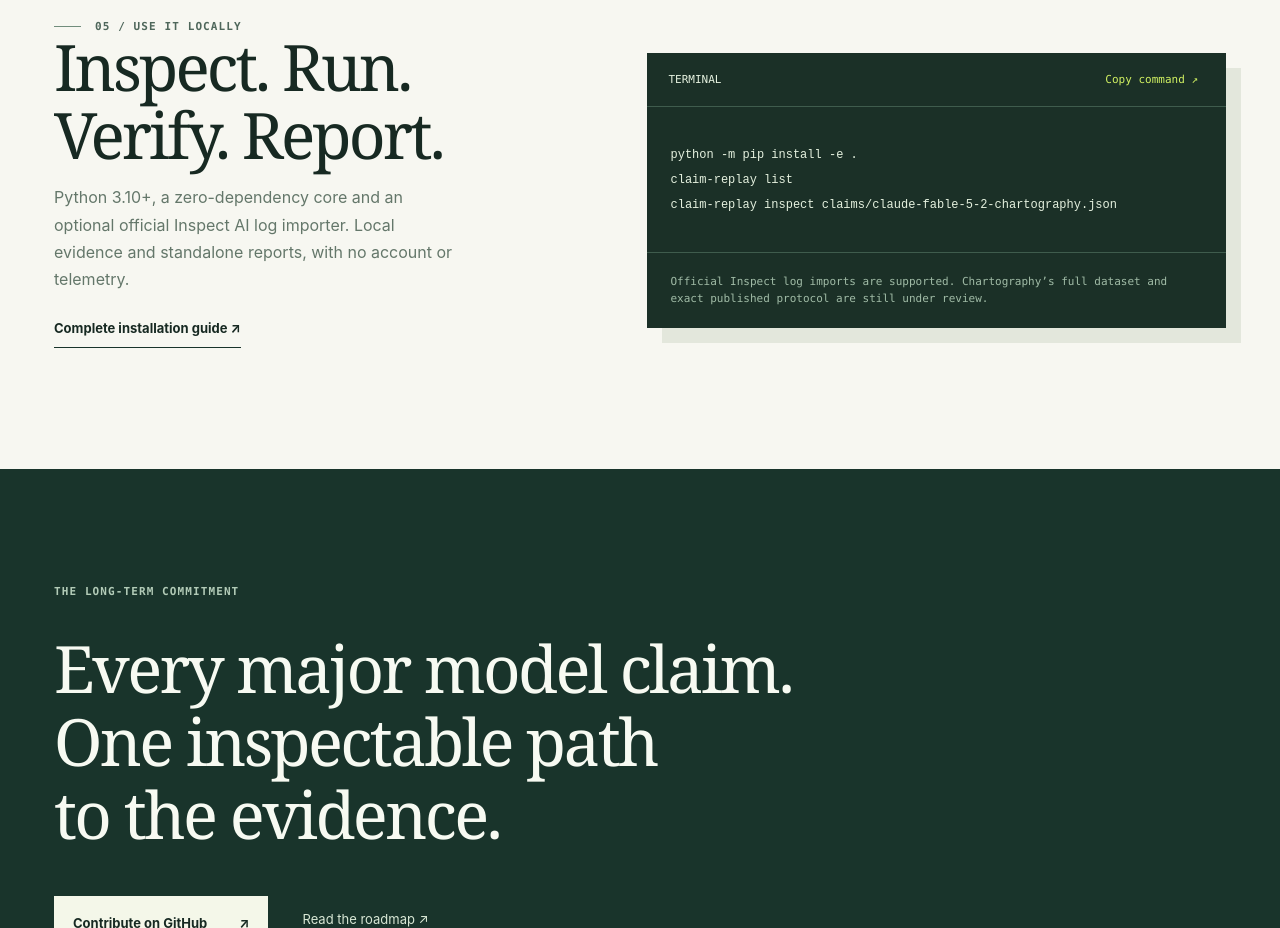
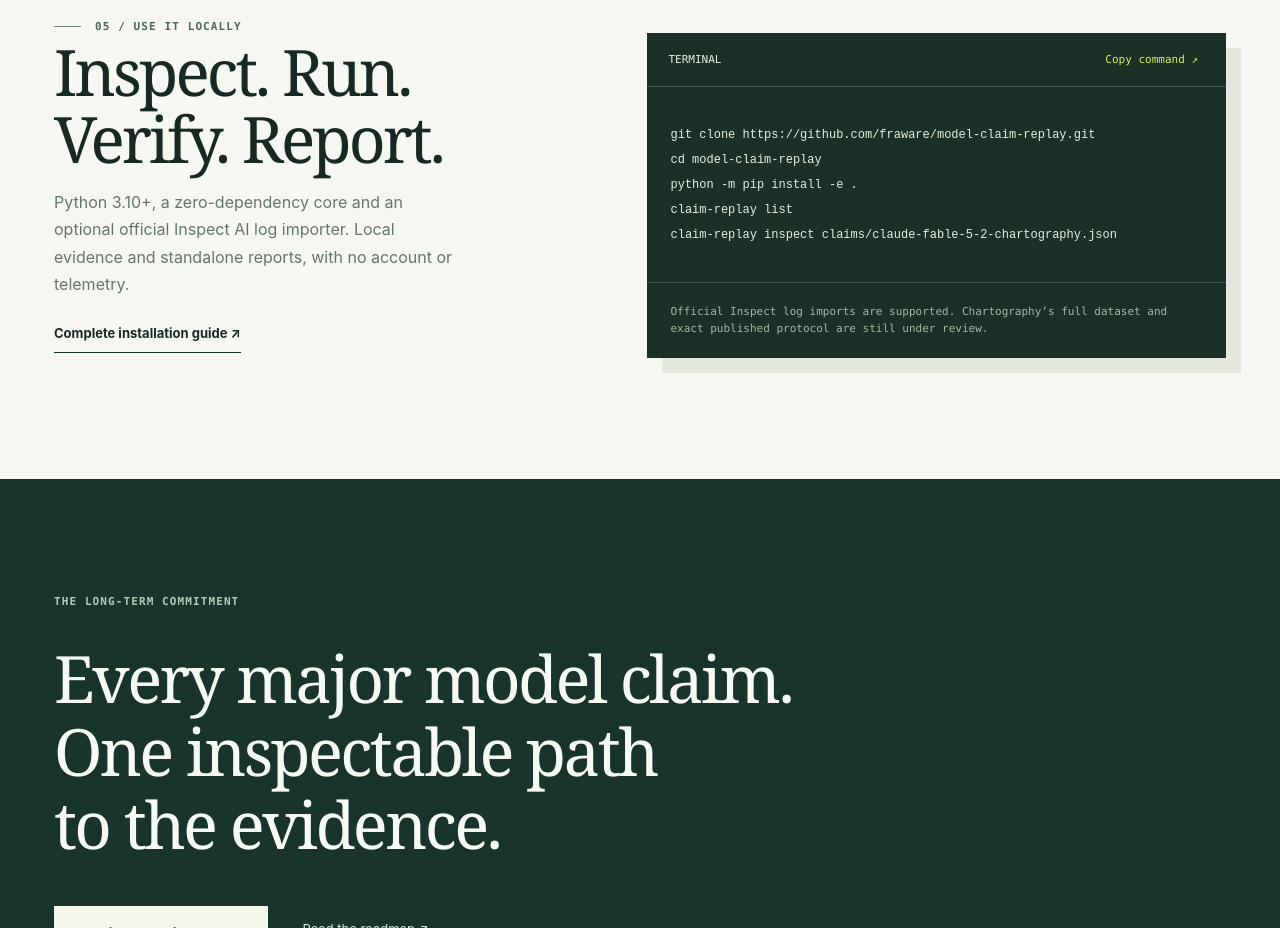
Before and after one commit to fraware/model-claim-replay, a plain HTML site: page website/index.html in a window 1280 px wide. Shown: the part 4340-5268 px from the top of the page. Drawn offline with Linux system fonts and the light colour scheme.

```diff
--- a/website/index.html
+++ b/website/index.html
@@ -5,6 +5,10 @@
   <meta name="viewport" content="width=device-width, initial-scale=1">
   <meta name="color-scheme" content="light">
   <meta name="description" content="Model Claim Replay turns published AI benchmark claims into reproducible evidence. Trace the source, inspect the protocol, replay the experiment.">
+  <link rel="canonical" href="https://fraware.github.io/model-claim-replay/">
+  <meta property="og:type" content="website">
+  <meta property="og:url" content="https://fraware.github.io/model-claim-replay/">
+  <meta name="twitter:card" content="summary">
   <meta property="og:title" content="Model Claim Replay — Show the experiment.">
   <meta property="og:description" content="A public model benchmark claim should lead to a public experiment.">
   <title>Model Claim Replay — Show the experiment.</title>
@@ -67,7 +71,9 @@
           <a href="https://github.com/fraware/model-claim-replay#compare-two-original-inspect-run-logs" target="_blank" rel="noopener noreferrer">Compare your Inspect logs <span aria-hidden="true">↗</span></a></div>
       </div>
     </div></section>
-    <section class="install wrap" id="install"><div class="section-label"><span class="rule"></span> 05 / USE IT LOCALLY</div><div class="install-grid"><div><h2>Inspect. Run.<br>Verify. Report.</h2><p>Python 3.10+, a zero-dependency core and an optional official Inspect AI log importer. Local evidence and standalone reports, with no account or telemetry.</p><a href="https://github.com/fraware/model-claim-replay#try-it-now--fully-offline" class="text-link" target="_blank" rel="noopener noreferrer">Complete installation guide ↗</a></div><div class="install-terminal"><div class="terminal-top"><span>TERMINAL</span><button id="copy-command" type="button">Copy command <span aria-hidden="true">↗</span></button></div><pre><code id="install-code">python -m pip install -e .
+    <section class="install wrap" id="install"><div class="section-label"><span class="rule"></span> 05 / USE IT LOCALLY</div><div class="install-grid"><div><h2>Inspect. Run.<br>Verify. Report.</h2><p>Python 3.10+, a zero-dependency core and an optional official Inspect AI log importer. Local evidence and standalone reports, with no account or telemetry.</p><a href="https://github.com/fraware/model-claim-replay#try-it-now--fully-offline" class="text-link" target="_blank" rel="noopener noreferrer">Complete installation guide ↗</a></div><div class="install-terminal"><div class="terminal-top"><span>TERMINAL</span><button id="copy-command" type="button">Copy command <span aria-hidden="true">↗</span></button></div><pre><code id="install-code">git clone https://github.com/fraware/model-claim-replay.git
+cd model-claim-replay
+python -m pip install -e .
 claim-replay list
 claim-replay inspect claims/claude-fable-5-2-chartography.json</code></pre><p>Official Inspect log imports are supported. Chartography’s full dataset and exact published protocol are still under review.</p></div></div></section>
     <section class="closing"><div class="wrap closing-inner"><div class="section-label light-label">THE LONG-TERM COMMITMENT</div><h2>Every major model claim.<br>One inspectable path<br>to the evidence.</h2><div class="closing-links"><a class="button button-paper" href="https://github.com/fraware/model-claim-replay" target="_blank" rel="noopener noreferrer">Contribute on GitHub <span>↗</span></a><a href="https://github.com/fraware/model-claim-replay/blob/main/docs/ROADMAP.md" target="_blank" rel="noopener noreferrer">Read the roadmap ↗</a></div></div></section>
--- /dev/null
+++ b/website/sitemap.xml
@@ -0,0 +1 @@
+The requested file reference is not currently visible. Use files.search or files.list to rediscover the file, then retry with a returned ref_id or file_id.
```
Also changed, not shown: website/robots.txt (added), 2 other files.
